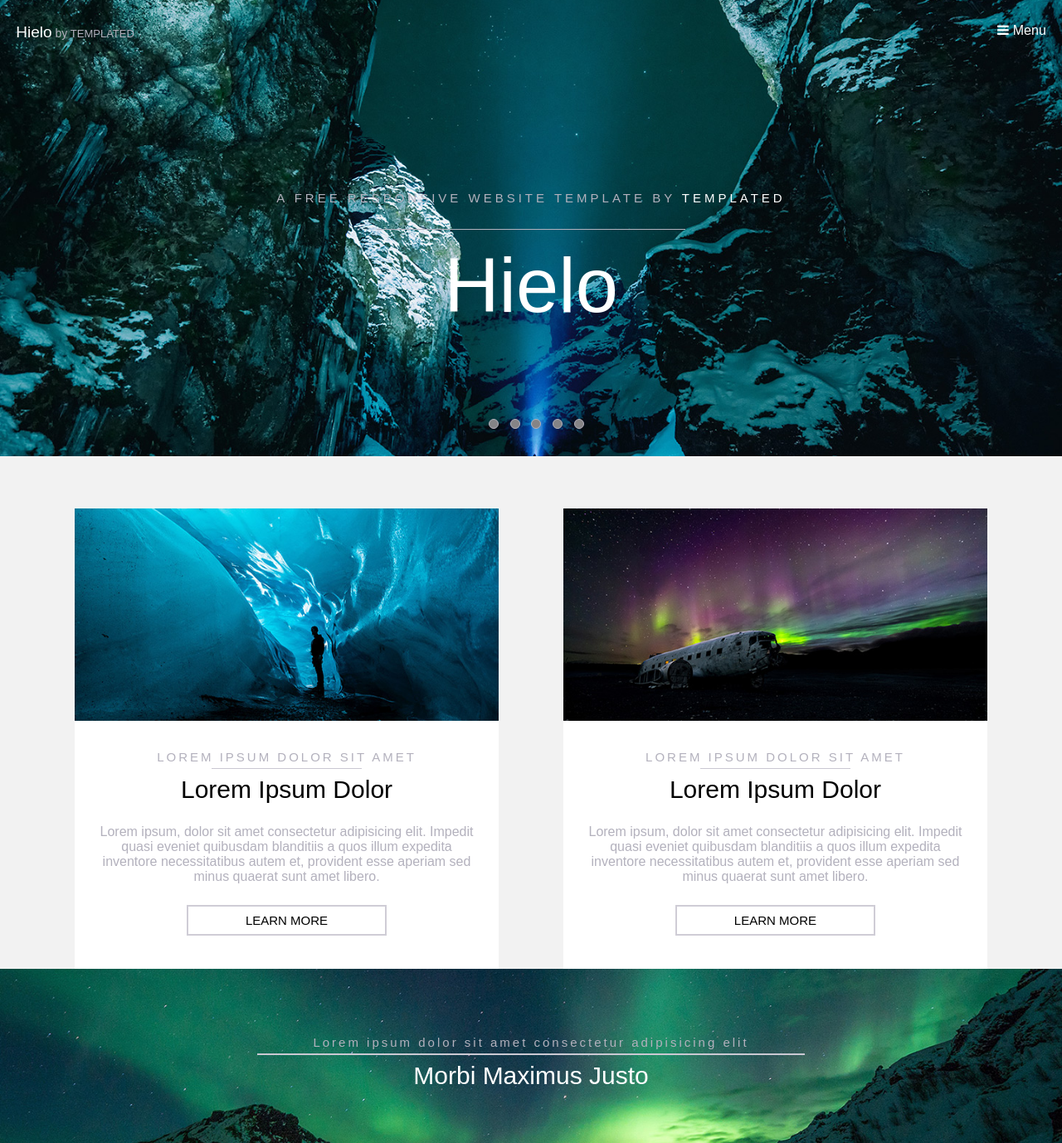
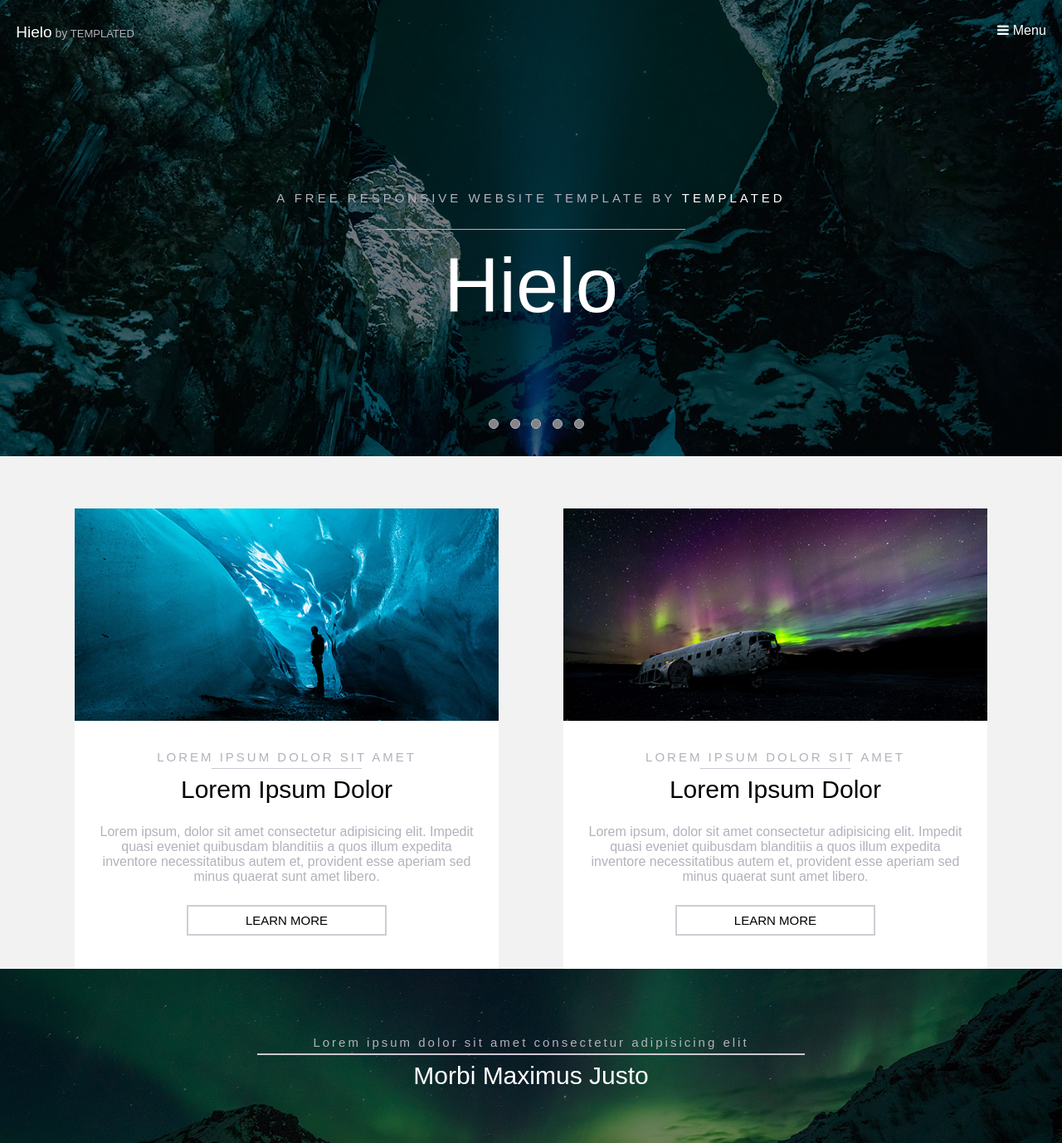
Before and after one commit to nkartikaxioned/heilo, a plain HTML site: page index.html in a window 1280 px wide. Shown: the top 1378 px of the page at 83% size. Drawn offline with Linux system fonts and the light colour scheme.

Commit message:
add back overlay over header and  second-section

```diff
--- a/assets/css/style.css
+++ b/assets/css/style.css
@@ -255,6 +255,7 @@ header {
   width: 100%;
   height: 625px;
   position: relative;
+  background: rgba(0, 0, 0, 0.5);
 }
 
 .slider ul li:not(:first-child) { display: none; }
@@ -390,6 +391,7 @@ header h2 {
   width: 100%;
   height: 260px;
   position: relative;
+  background: rgba(0, 0, 0, 0.5);
 }
 
 .section-second figure {
```
